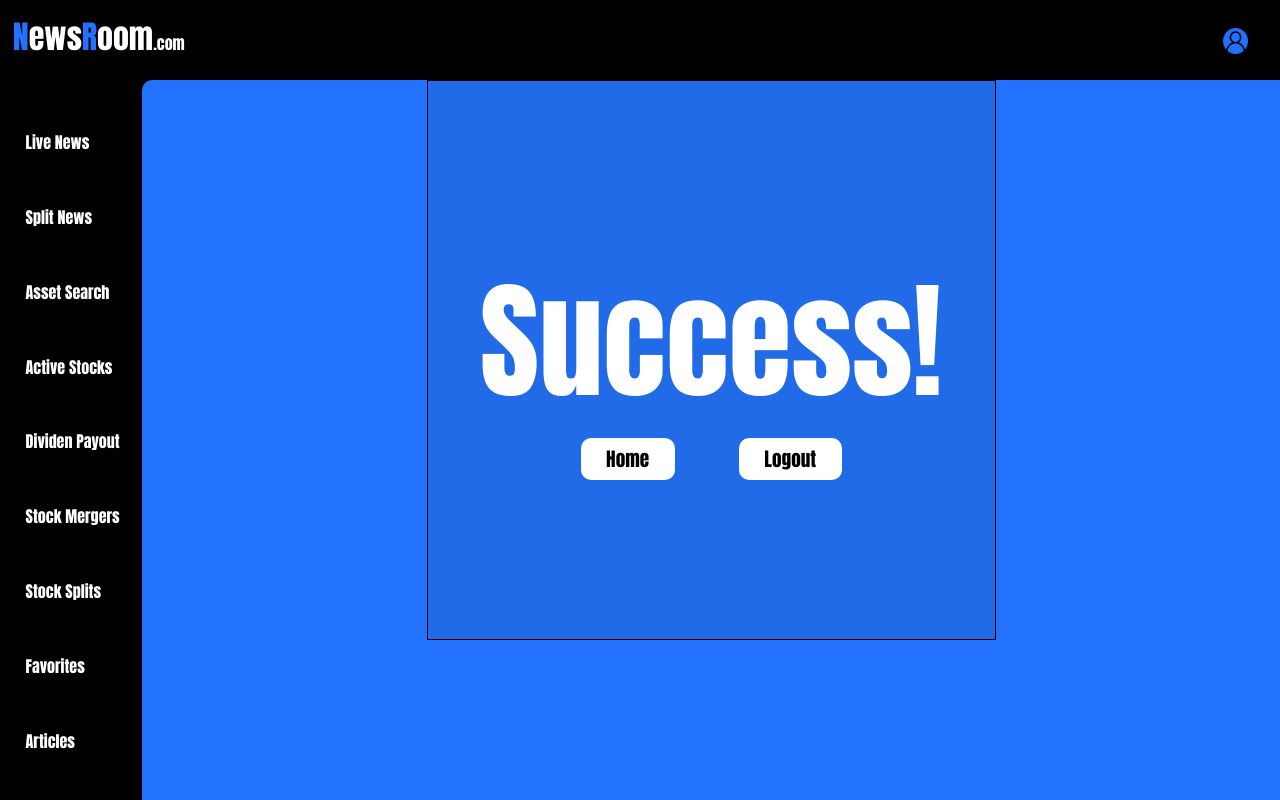
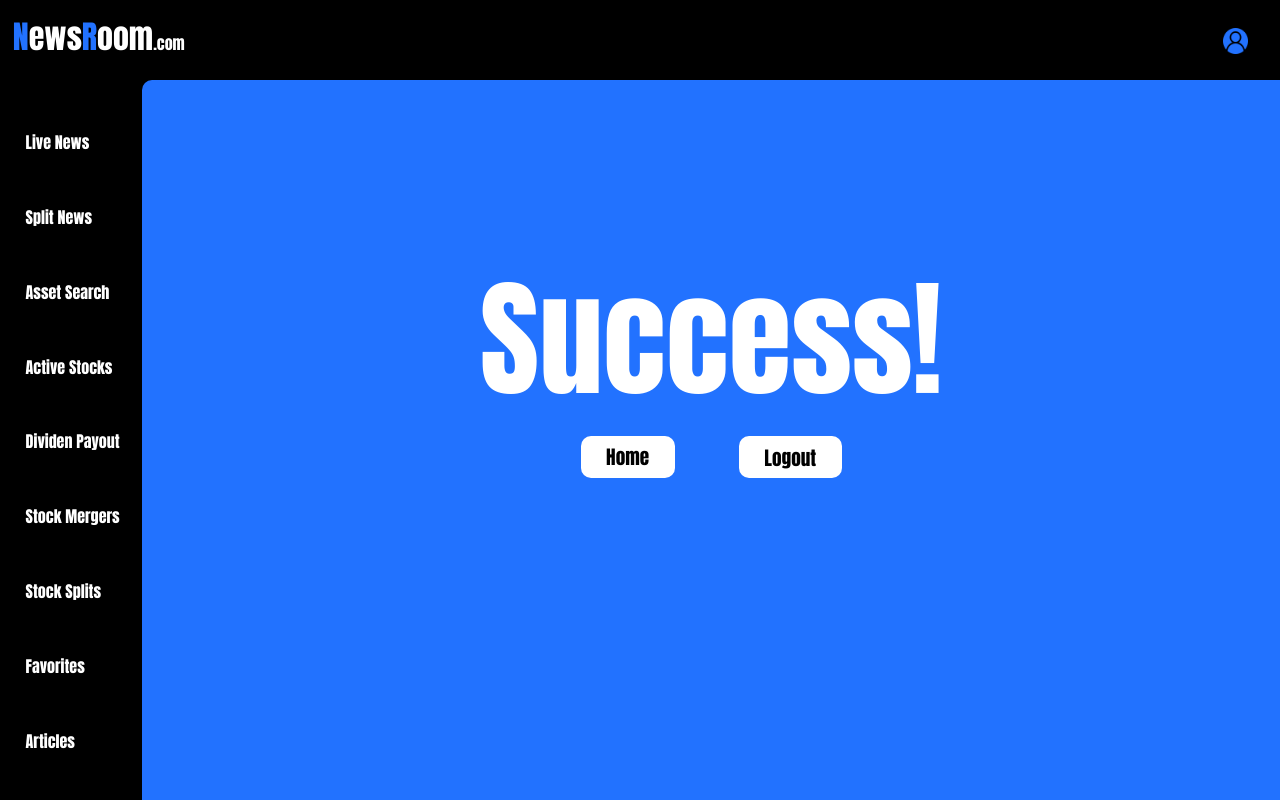
Before and after one commit to JakeKorobellis/NewsApp, a React (Create React App) app in the folder frontend/: page /success in a window 1280 px wide. Built offline with nearby package versions, Linux system fonts and the light colour scheme; no server answers.

Commit message:
Clearing local stroage on logout

```diff
--- a/frontend/src/App.css
+++ b/frontend/src/App.css
@@ -317,6 +317,7 @@ a{
   gap: 1vw;
 
 }
+
 .stream-hold-all15-2{
   height: 75vh;
   width: 100%;
@@ -374,6 +375,15 @@ a{
   background: #226be8;
   border: 1.5px solid black;
 }
+.stream-hold-all111{
+  height: 70vh;
+  width: 50%;
+  display: flex;
+  justify-content: center;
+  align-items: center;
+  flex-direction: column;
+
+}
 .success-hold{
   display: flex;
   gap: 5vw;
@@ -382,6 +392,16 @@ a{
 .success{
   font-size: 10vw;
   color: rgb(255, 255, 255);
+}
+.success-btn1{
+  color: black;  font-size: 1.5vw;
+  padding: .5vw;
+  padding-left: 2vw;
+  padding-right: 2vw;
+  background: white;
+  border-radius: 10px;
+  font-family: 'Anton', sans-serif;
+  border: none;
 }
 .success-btn{
 color: black;  font-size: 1.5vw;
--- a/frontend/src/components/success.js
+++ b/frontend/src/components/success.js
@@ -1,6 +1,7 @@
 import React from "react";
 import Side from "./sidebar";
 import Header from "./header";
+import { useNavigate } from "react-router-dom";
 
 function Success() {
   /**
@@ -10,6 +11,28 @@ function Success() {
   // User auth
   const [userData, setUserData] = React.useState([]);
   const token = localStorage.getItem("token");
+  const navigate = useNavigate();
+
+  fetch("/api/auth", {
+    method: "GET",
+    headers: {
+      Authorization: `Bearer ${token}`,
+      "Content-Type": "application/json",
+    },
+  })
+    .then((res) => res.json())
+    .then((data) => {
+      if (data.status === 403) {
+        navigate("/login");
+      } else {
+        setUserData(data);
+      }
+    });
+
+  const handleLogOut = () => {
+    localStorage.clear();
+    navigate("/login");
+  };
 
   return (
     <div className="App">
@@ -20,9 +43,8 @@ function Success() {
             <Side />
           </div>
           <div class="data stream-all">
-            <div className="stream-hold-all11">
+            <div className="stream-hold-all111">
               <div className="success">Success!</div>
-
               <div className="success-hold">
                 <div>
                   <a href="/content" className="success-btn">
@@ -30,9 +52,12 @@ function Success() {
                   </a>
                 </div>
                 <div>
-                  <a href="/" className="success-btn">
+                  <button
+                    className="success-btn1"
+                    onClick={() => handleLogOut()}
+                  >
                     Logout
-                  </a>
+                  </button>
                 </div>
               </div>
             </div>
```
